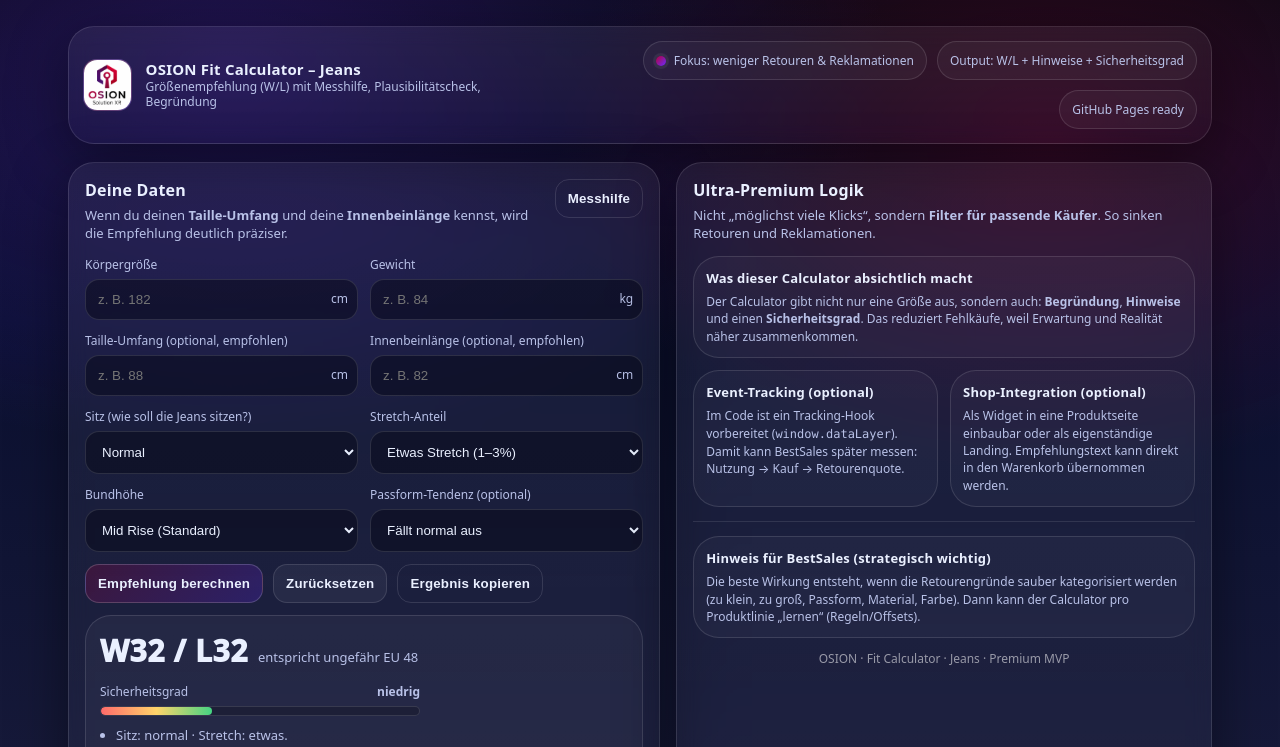
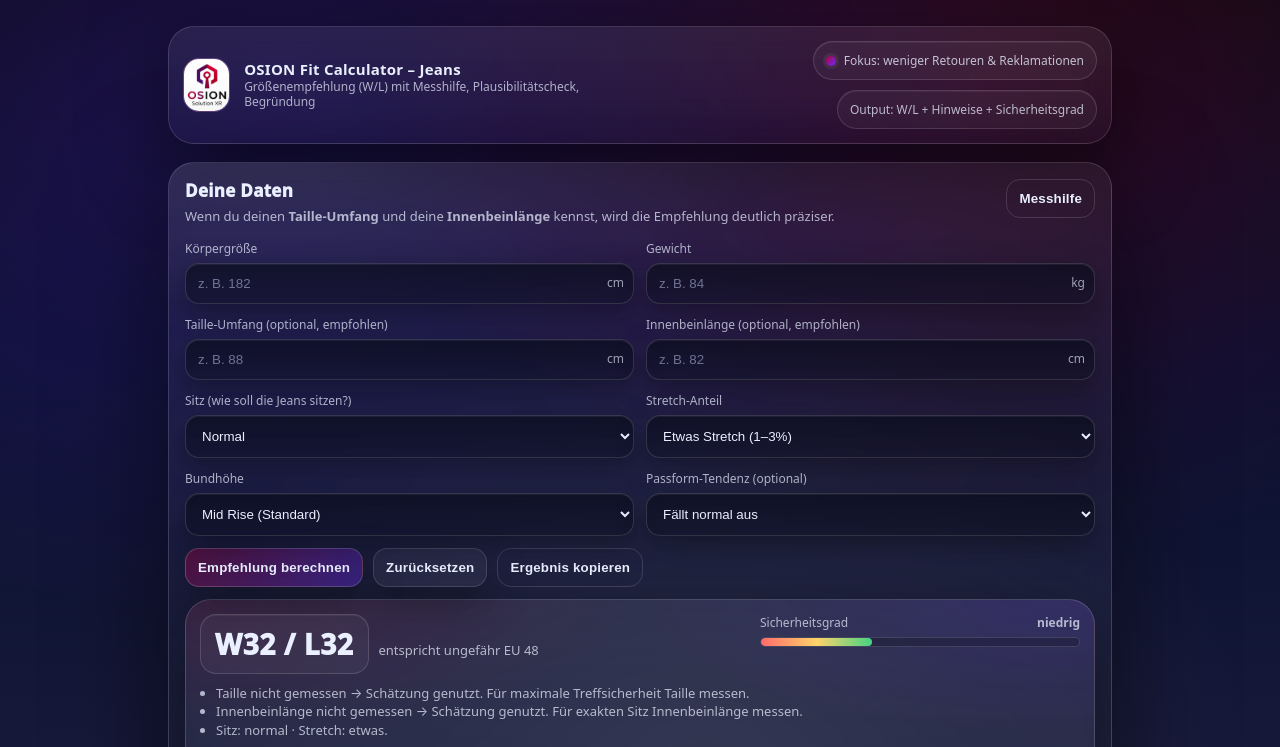
Before and after one commit to OSIONSolutionXR/Jeans-Fit-Calculator, a plain HTML site: page index.html in a window 1280 px wide. Both pictures are taken after a click on the button "Empfehlung berechnen". Shown: the top 747 px of the page. Drawn offline with Linux system fonts and the light colour scheme.

Commit message:
Update index.html

```diff
--- a/index.html
+++ b/index.html
@@ -5,6 +5,7 @@
   <meta name="viewport" content="width=device-width,initial-scale=1,viewport-fit=cover" />
   <title>OSION – Fit Calculator (Jeans)</title>
   <meta name="description" content="Jeans Fit Calculator: Größenempfehlung (W/L) mit Messhilfe, Plausibilitätscheck und klaren Hinweisen zur Reduktion von Retouren/Reklamationen." />
+
   <style>
     :root{
       --bg0:#070a14;
@@ -37,35 +38,40 @@
 
     *{ box-sizing:border-box; }
     html,body{ height:100%; }
+
+    /* ===== Premium Background ===== */
     body{
       margin:0;
       font-family: var(--sans);
       color: var(--text);
       background:
-        radial-gradient(1200px 700px at 18% 8%, rgba(107,44,255,.26), transparent 55%),
-        radial-gradient(900px 600px at 82% 18%, rgba(179,0,60,.26), transparent 55%),
-        linear-gradient(180deg, var(--bg0), var(--bg1) 40%, var(--bg2));
+        radial-gradient(1400px 900px at 22% 12%, rgba(107,44,255,.22), transparent 58%),
+        radial-gradient(1100px 820px at 78% 10%, rgba(179,0,60,.22), transparent 58%),
+        radial-gradient(900px 700px at 55% 95%, rgba(255,255,255,.06), transparent 62%),
+        linear-gradient(180deg, var(--bg0), var(--bg1) 45%, var(--bg2));
       overflow-x:hidden;
     }
 
     a{ color:inherit; text-decoration:none; }
+
     .wrap{
-      max-width: 1180px;
+      max-width: 980px;
       margin: 0 auto;
       padding: 26px 18px 44px;
     }
 
+    /* ===== Premium Topbar ===== */
     .topbar{
       display:flex;
       align-items:center;
       justify-content:space-between;
       gap:14px;
       padding: 14px 14px;
-      border:1px solid var(--stroke);
+      border: 1px solid rgba(255,255,255,.14);
       border-radius: var(--radius2);
-      background: linear-gradient(180deg, rgba(255,255,255,.06), rgba(255,255,255,.02));
-      box-shadow: var(--shadow);
-      backdrop-filter: blur(10px);
+      background: linear-gradient(180deg, rgba(255,255,255,.07), rgba(255,255,255,.025));
+      box-shadow: 0 22px 80px rgba(0,0,0,.55);
+      backdrop-filter: blur(12px);
     }
 
     .brand{
@@ -73,13 +79,13 @@
       min-width: 240px;
     }
     .logo{
-      width:52px; height:52px;
-      border-radius: 14px;
-      border:1px solid var(--stroke2);
-      background:
-        linear-gradient(135deg, rgba(179,0,60,.25), rgba(107,44,255,.25));
+      width:54px; height:54px;
+      border-radius: 16px;
+      border:1px solid rgba(255,255,255,.18);
+      background: linear-gradient(135deg, rgba(179,0,60,.25), rgba(107,44,255,.25));
       display:grid; place-items:center;
       overflow:hidden;
+      box-shadow: inset 0 1px 0 rgba(255,255,255,.08);
     }
     .logo img{
       width:100%;
@@ -90,14 +96,14 @@
     .brand h1{
       margin:0;
       font-size: 15px;
-      letter-spacing:.2px;
-      font-weight: 800;
+      letter-spacing:.25px;
+      font-weight: 900;
       line-height:1.15;
     }
     .brand .sub{
       margin-top:2px;
       font-size: 12px;
-      color: var(--muted);
+      color: rgba(234,240,255,.72);
       line-height:1.2;
     }
 
@@ -108,11 +114,12 @@
       display:flex; align-items:center; gap:8px;
       padding: 10px 12px;
       border-radius: 999px;
-      border:1px solid var(--stroke);
+      border:1px solid rgba(255,255,255,.14);
       background: rgba(255,255,255,.04);
-      color: var(--muted);
+      color: rgba(234,240,255,.78);
       font-size: 12px;
       white-space:nowrap;
+      box-shadow: inset 0 1px 0 rgba(255,255,255,.06);
     }
     .dot{
       width:10px; height:10px; border-radius:999px;
@@ -120,25 +127,23 @@
       box-shadow: 0 0 0 3px rgba(255,255,255,.06);
     }
 
+    /* ===== One-column premium layout ===== */
     .grid{
       margin-top: 18px;
       display:grid;
-      grid-template-columns: 1.05fr .95fr;
+      grid-template-columns: 1fr;
       gap: 16px;
     }
 
-    @media (max-width: 980px){
-      .grid{ grid-template-columns: 1fr; }
-      .badgeRow{ justify-content:flex-start; }
-      .brand{ min-width:auto; }
-    }
-
+    /* ===== Premium Card ===== */
     .card{
-      border:1px solid var(--stroke);
+      border: 1px solid rgba(255,255,255,.14);
       border-radius: var(--radius2);
-      background: linear-gradient(180deg, rgba(255,255,255,.06), rgba(255,255,255,.02));
-      box-shadow: var(--shadow);
-      backdrop-filter: blur(10px);
+      background:
+        radial-gradient(900px 260px at 10% 0%, rgba(255,255,255,.07), transparent 55%),
+        linear-gradient(180deg, rgba(255,255,255,.06), rgba(255,255,255,.02));
+      box-shadow: 0 28px 110px rgba(0,0,0,.55);
+      backdrop-filter: blur(12px);
       overflow:hidden;
     }
     .cardHead{
@@ -150,14 +155,14 @@
     }
     .cardTitle{
       margin:0;
-      font-size: 16px;
-      font-weight: 850;
-      letter-spacing:.2px;
+      font-size: 17px;
+      font-weight: 950;
+      letter-spacing:.3px;
     }
     .cardHint{
       margin: 6px 0 0;
       font-size: 13px;
-      color: var(--muted);
+      color: rgba(234,240,255,.72);
       line-height:1.35;
     }
     .cardBody{
@@ -172,37 +177,51 @@
     }
     @media (max-width: 560px){
       .row{ grid-template-columns: 1fr; }
+      .badgeRow{ justify-content:flex-start; }
+      .brand{ min-width:auto; }
     }
 
     label{
       display:block;
       font-size: 12px;
-      color: var(--muted);
+      color: rgba(234,240,255,.72);
       margin: 0 0 6px;
     }
     .field{
       position:relative;
     }
+
+    /* ===== Premium Inputs ===== */
     input, select{
       width:100%;
       padding: 12px 12px;
       border-radius: 14px;
-      border:1px solid var(--stroke);
-      background: rgba(10,12,28,.55);
+      border: 1px solid rgba(255,255,255,.14);
+      background:
+        linear-gradient(180deg, rgba(10,12,28,.72), rgba(10,12,28,.46));
       color: var(--text);
       outline:none;
-      transition: border-color .15s ease, transform .15s ease;
+      transition: border-color .15s ease, transform .15s ease, box-shadow .15s ease;
+      box-shadow:
+        inset 0 1px 0 rgba(255,255,255,.06),
+        0 10px 30px rgba(0,0,0,.35);
     }
+    input::placeholder{ color: rgba(185,194,232,.55); }
     input:focus, select:focus{
       border-color: rgba(255,255,255,.28);
       transform: translateY(-1px);
+      box-shadow:
+        inset 0 1px 0 rgba(255,255,255,.07),
+        0 0 0 4px rgba(107,44,255,.14),
+        0 10px 34px rgba(0,0,0,.4);
     }
+
     .suffix{
       position:absolute;
       right: 10px;
       top: 34px;
       font-size: 12px;
-      color: var(--muted);
+      color: rgba(234,240,255,.65);
       pointer-events:none;
     }
 
@@ -212,33 +231,46 @@
       flex-wrap:wrap;
       margin-top: 8px;
     }
+
+    /* ===== Premium Buttons ===== */
     .btn{
-      border: 1px solid var(--stroke);
-      background: rgba(255,255,255,.05);
+      border: 1px solid rgba(255,255,255,.14);
+      background: rgba(255,255,255,.045);
       color: var(--text);
       padding: 11px 12px;
       border-radius: 14px;
       cursor:pointer;
-      font-weight: 800;
+      font-weight: 900;
       letter-spacing:.2px;
       transition: transform .15s ease, border-color .15s ease, background .15s ease;
+      box-shadow: 0 14px 40px rgba(0,0,0,.35);
     }
     .btn:hover{ transform: translateY(-1px); border-color: rgba(255,255,255,.25); }
     .btn.primary{
       border-color: rgba(255,255,255,.18);
-      background: linear-gradient(135deg, rgba(179,0,60,.22), rgba(107,44,255,.22));
+      background: linear-gradient(135deg, rgba(179,0,60,.34), rgba(107,44,255,.34));
+    }
+    .btn.primary:hover{
+      background: linear-gradient(135deg, rgba(179,0,60,.42), rgba(107,44,255,.42));
     }
     .btn.ghost{
       background: transparent;
+      box-shadow: none;
     }
 
+    /* ===== Premium Result Card ===== */
     .result{
       margin-top: 12px;
       padding: 14px;
       border-radius: var(--radius2);
-      border: 1px solid var(--stroke);
-      background: rgba(255,255,255,.04);
+      border: 1px solid rgba(255,255,255,.16);
+      background:
+        radial-gradient(820px 240px at 0% 0%, rgba(179,0,60,.14), transparent 55%),
+        radial-gradient(820px 240px at 100% 0%, rgba(107,44,255,.14), transparent 55%),
+        linear-gradient(180deg, rgba(255,255,255,.06), rgba(255,255,255,.02));
+      box-shadow: 0 26px 90px rgba(0,0,0,.55);
     }
+
     .resultTop{
       display:flex;
       align-items:flex-start;
@@ -246,6 +278,7 @@
       gap: 12px;
       flex-wrap:wrap;
     }
+
     .sizeBig{
       display:flex;
       gap: 10px;
@@ -253,14 +286,20 @@
       flex-wrap:wrap;
     }
     .sizeBig .w{
-      font-size: 30px;
+      font-size: 28px;
       font-weight: 950;
       letter-spacing:.6px;
+      display:inline-block;
+      padding: 10px 14px;
+      border-radius: 16px;
+      border: 1px solid rgba(255,255,255,.14);
+      background: rgba(255,255,255,.04);
+      box-shadow: inset 0 1px 0 rgba(255,255,255,.06);
     }
     .sizeBig .meta{
       font-size: 13px;
-      color: var(--muted);
-      margin-top: 2px;
+      color: rgba(234,240,255,.72);
+      margin-top: 8px;
     }
 
     .confidence{
@@ -270,7 +309,7 @@
     }
     .confLabel{
       font-size: 12px;
-      color: var(--muted);
+      color: rgba(234,240,255,.72);
       margin-bottom: 6px;
       display:flex;
       justify-content:space-between;
@@ -279,8 +318,8 @@
     .bar{
       height: 10px;
       border-radius: 999px;
-      border:1px solid var(--stroke);
-      background: rgba(0,0,0,.20);
+      border: 1px solid rgba(255,255,255,.14);
+      background: rgba(0,0,0,.22);
       overflow:hidden;
     }
     .bar > i{
@@ -295,17 +334,18 @@
     .bullets{
       margin: 10px 0 0;
       padding: 0 0 0 16px;
-      color: var(--muted);
+      color: rgba(234,240,255,.72);
       line-height:1.45;
       font-size: 13px;
     }
+
     .note{
       margin-top: 10px;
       padding: 10px 12px;
       border-radius: 14px;
       border: 1px dashed rgba(255,255,255,.22);
       background: rgba(255,255,255,.03);
-      color: var(--muted);
+      color: rgba(234,240,255,.72);
       font-size: 12px;
       line-height:1.45;
     }
@@ -321,31 +361,31 @@
     }
 
     .tile{
-      border:1px solid var(--stroke);
+      border: 1px solid rgba(255,255,255,.12);
       border-radius: var(--radius2);
-      background: rgba(255,255,255,.03);
+      background: rgba(255,255,255,.028);
       padding: 12px;
     }
     .tile h3{
       margin:0;
       font-size: 13px;
-      letter-spacing:.2px;
-      font-weight: 900;
+      letter-spacing:.25px;
+      font-weight: 950;
     }
     .tile p{
       margin: 6px 0 0;
       font-size: 12px;
-      color: var(--muted);
+      color: rgba(234,240,255,.72);
       line-height:1.45;
     }
 
     .divider{
       height:1px;
-      background: rgba(255,255,255,.10);
+      background: rgba(255,255,255,.08);
       margin: 14px 0;
     }
 
-    /* Modal */
+    /* ===== Modal ===== */
     .modalBackdrop{
       position:fixed;
       inset:0;
@@ -375,7 +415,7 @@
     .modalHead b{ font-size: 14px; letter-spacing:.2px; }
     .modalBody{
       padding: 14px 16px 16px;
-      color: var(--muted);
+      color: rgba(234,240,255,.72);
       line-height:1.5;
       font-size: 13px;
     }
@@ -386,7 +426,7 @@
       border-radius: 12px;
       padding: 10px 12px;
       cursor:pointer;
-      font-weight: 900;
+      font-weight: 950;
     }
 
     .svgWrap{
@@ -396,6 +436,7 @@
       background: rgba(255,255,255,.03);
       padding: 12px;
     }
+
     .foot{
       margin-top: 12px;
       font-size: 12px;
@@ -410,8 +451,9 @@
     <div class="topbar">
       <div class="brand">
         <div class="logo" aria-hidden="true">
-          <!-- Lege dein Logo in den Repo-Ordner und passe den Dateinamen an -->
-          <img src="MGU-0015 Logo OSION Solution XR.png" alt="OSION Logo" onerror="this.style.display='none'; this.parentElement.textContent='OSION'; this.parentElement.style.fontWeight='900'; this.parentElement.style.fontSize='14px';" />
+          <!-- Logo-Datei ins Repo legen (Root). Dateiname ggf. anpassen -->
+          <img src="MGU-0015 Logo OSION Solution XR.png" alt="OSION Logo"
+               onerror="this.style.display='none'; this.parentElement.textContent='OSION'; this.parentElement.style.fontWeight='950'; this.parentElement.style.fontSize='14px';" />
         </div>
         <div>
           <h1>OSION Fit Calculator – Jeans</h1>
@@ -422,12 +464,10 @@
       <div class="badgeRow">
         <div class="pill"><span class="dot"></span> Fokus: weniger Retouren & Reklamationen</div>
         <div class="pill">Output: W/L + Hinweise + Sicherheitsgrad</div>
-        <div class="pill">GitHub Pages ready</div>
       </div>
     </div>
 
     <div class="grid">
-      <!-- INPUT -->
       <section class="card" aria-label="Eingaben">
         <div class="cardHead">
           <div>
@@ -549,65 +589,16 @@
           <div class="divider"></div>
 
           <div class="tile">
-            <h3>Messdaten erfassen (optional, aber stark gegen Retouren)</h3>
+            <h3Messdaten erfassen (optional, aber stark gegen Retouren)</h3>
             <p>
               Empfehlung wird maximal präzise mit: <b>Taille-Umfang</b> und <b>Innenbeinlänge</b>.
               Ohne Messwerte nutzt der Calculator eine Schätzung – das ist solide, aber weniger exakt.
             </p>
           </div>
+
+          <div class="foot">OSION · Fit Calculator · Jeans</div>
         </div>
       </section>
-
-      <!-- OUTPUT / INFO -->
-      <aside class="card" aria-label="Hinweise und Premium-Logik">
-        <div class="cardHead">
-          <div>
-            <h2 class="cardTitle">Ultra-Premium Logik</h2>
-            <p class="cardHint">Nicht „möglichst viele Klicks“, sondern <b>Filter für passende Käufer</b>. So sinken Retouren und Reklamationen.</p>
-          </div>
-        </div>
-
-        <div class="cardBody">
-          <div class="tile">
-            <h3>Was dieser Calculator absichtlich macht</h3>
-            <p>
-              Der Calculator gibt nicht nur eine Größe aus, sondern auch:
-              <b>Begründung</b>, <b>Hinweise</b> und einen <b>Sicherheitsgrad</b>.
-              Das reduziert Fehlkäufe, weil Erwartung und Realität näher zusammenkommen.
-            </p>
-          </div>
-
-          <div class="miniGrid">
-            <div class="tile">
-              <h3>Event-Tracking (optional)</h3>
-              <p>
-                Im Code ist ein Tracking-Hook vorbereitet (<span style="font-family:var(--mono)">window.dataLayer</span>).
-                Damit kann BestSales später messen: Nutzung → Kauf → Retourenquote.
-              </p>
-            </div>
-            <div class="tile">
-              <h3>Shop-Integration (optional)</h3>
-              <p>
-                Als Widget in eine Produktseite einbaubar oder als eigenständige Landing.
-                Empfehlungstext kann direkt in den Warenkorb übernommen werden.
-              </p>
-            </div>
-          </div>
-
-          <div class="divider"></div>
-
-          <div class="tile">
-            <h3>Hinweis für BestSales (strategisch wichtig)</h3>
-            <p>
-              Die beste Wirkung entsteht, wenn die Retourengründe sauber kategorisiert werden
-              (zu klein, zu groß, Passform, Material, Farbe).
-              Dann kann der Calculator pro Produktlinie „lernen“ (Regeln/Offsets).
-            </p>
-          </div>
-
-          <div class="foot">OSION · Fit Calculator · Jeans · Premium MVP</div>
-        </div>
-      </aside>
     </div>
   </div>
 
@@ -634,23 +625,18 @@
                 <stop offset="1" stop-color="#6b2cff" stop-opacity=".9"/>
               </linearGradient>
             </defs>
-            <!-- Person (schematisch) -->
             <circle cx="110" cy="55" r="26" fill="rgba(255,255,255,.08)" stroke="rgba(255,255,255,.18)"/>
             <rect x="86" y="82" width="48" height="96" rx="18" fill="rgba(255,255,255,.06)" stroke="rgba(255,255,255,.18)"/>
             <rect x="72" y="118" width="20" height="74" rx="10" fill="rgba(255,255,255,.06)" stroke="rgba(255,255,255,.18)"/>
             <rect x="128" y="118" width="20" height="74" rx="10" fill="rgba(255,255,255,.06)" stroke="rgba(255,255,255,.18)"/>
-            <!-- Waist line -->
             <line x1="68" y1="120" x2="152" y2="120" stroke="url(#g)" stroke-width="6" stroke-linecap="round"/>
             <text x="175" y="126" fill="rgba(255,255,255,.75)" font-size="14">Taille-Umfang</text>
 
-            <!-- Jeans icon -->
             <path d="M400 42 h80 l12 150 h-34 l-10-95 h-16 l-10 95 h-34z"
                   fill="rgba(255,255,255,.06)" stroke="rgba(255,255,255,.18)" stroke-width="2"/>
-            <!-- Inseam line -->
             <line x1="440" y1="100" x2="440" y2="190" stroke="url(#g)" stroke-width="6" stroke-linecap="round"/>
             <text x="470" y="150" fill="rgba(255,255,255,.75)" font-size="14">Innenbeinlänge</text>
 
-            <!-- Tip box -->
             <rect x="560" y="54" width="240" height="130" rx="18" fill="rgba(255,255,255,.04)" stroke="rgba(255,255,255,.14)"/>
             <text x="578" y="84" fill="rgba(255,255,255,.8)" font-size="13">Tipp:</text>
             <text x="578" y="108" fill="rgba(255,255,255,.72)" font-size="12">Lieblingsjeans flach hinlegen,</text>
@@ -663,14 +649,6 @@
   </div>
 
   <script>
-/**
- * OSION Fit Calculator – Jeans (Premium MVP)
- * - Empfehlung: W/L
- * - Confidence / Plausibility
- * - Messhilfe Modal
- * - Tracking hook (dataLayer)
- */
-
     (function(){
       const $ = (id) => document.getElementById(id);
 
@@ -710,7 +688,6 @@
         return Math.round(n/step)*step;
       }
 
-  // Map inseam inches to common L
       function mapL(inches){
         const options = [28,30,32,34,36];
         let best = options[0], bestD = Infinity;
@@ -721,49 +698,36 @@
         return best;
       }
 
-  // Map waist inches to common W
       function mapW(inches){
-    // Common W: 26–44
         const w = clamp(Math.round(inches), 26, 44);
         return w;
       }
 
       function euApproxFromW(w){
-    // Rough mapping (varies by brand; used only as approx hint)
-    // W28≈EU44, W30≈EU46, W32≈EU48, W34≈EU50, W36≈EU52, W38≈EU54
         const base = 44 + (w - 28);
-    // Smooth to even sizes
         return Math.round(base/2)*2;
       }
 
       function beltApproxFromWaistCm(waistCm){
-    // Belt size often close to waist cm rounded to 5
         if (!waistCm) return null;
-    return roundToNearest(waistCm + 7, 5); // small allowance over body measurement
+        return roundToNearest(waistCm + 7, 5);
       }
 
       function estimateInseamCmFromHeight(heightCm){
-    // Simple heuristic: inseam ~ 45% of height (varies by body)
         return heightCm ? Math.round(heightCm * 0.45) : null;
       }
 
       function estimateWaistCmFromHeightWeight(heightCm, weightKg){
-    // Conservative heuristic based on BMI-ish:
-    // Not medical, just a fallback if no waist measurement exists.
         if (!heightCm || !weightKg) return null;
         const hM = heightCm / 100;
         const bmi = weightKg / (hM*hM);
 
-    // Translate BMI into waist range (broad & safe)
-    // Baseline waist for BMI 22: ~ (height*0.42)
         let waist = heightCm * 0.42 + (bmi - 22) * 1.8;
         waist = clamp(waist, 68, 125);
         return Math.round(waist);
       }
 
       function confidenceScore(inputsUsed){
-    // 0..100
-    // waist + inseam = high, one of them = mid, none = low
         let score = 35;
         if (inputsUsed.waist) score += 35;
         if (inputsUsed.inseam) score += 25;
@@ -776,6 +740,15 @@
         if (score >= 78) return "hoch";
         if (score >= 55) return "mittel";
         return "niedrig";
+      }
+
+      function escapeHtml(str){
+        return String(str)
+          .replaceAll("&","&amp;")
+          .replaceAll("<","&lt;")
+          .replaceAll(">","&gt;")
+          .replaceAll('"',"&quot;")
+          .replaceAll("'","&#039;");
       }
 
       function platformTracking(eventName, payload){
@@ -791,46 +764,33 @@
         const waistCmIn = Number(el.waist.value || 0) || null;
         const inseamCmIn = Number(el.inseam.value || 0) || null;
 
-    const fit = el.fit.value;       // slim, regular, loose
-    const stretch = el.stretch.value; // none, some, high
-    const rise = el.rise.value;     // low, mid, high
-    const brand = el.brand.value;   // tts, small, large
+        const fit = el.fit.value;
+        const stretch = el.stretch.value;
+        const rise = el.rise.value;
+        const brand = el.brand.value;
 
-    // Derived values (fallbacks)
         const waistCm = waistCmIn || estimateWaistCmFromHeightWeight(heightCm, weightKg);
         const inseamCm = inseamCmIn || estimateInseamCmFromHeight(heightCm);
 
-    // Convert to inches
         const waistIn = waistCm ? waistCm / 2.54 : null;
         const inseamIn = inseamCm ? inseamCm / 2.54 : null;
 
-    // Base W/L
         let W = waistIn ? mapW(waistIn) : 32;
         let L = inseamIn ? mapL(Math.round(inseamIn)) : 32;
 
-    // Adjustments: fit preference
         if (fit === "slim") W -= 1;
         if (fit === "loose") W += 1;
 
-    // Stretch adjustment: more stretch can allow one step smaller
         if (stretch === "high") W -= 1;
-    if (stretch === "none") W += 0; // keep
 
-    // Rise affects perceived tightness at waist/hip
-    if (rise === "low") W += 0;   // low rise often sits lower; avoid aggressive downsizing
-    if (rise === "high") W -= 0;  // keep neutral
-
-    // Brand tendency
         if (brand === "small") W += 1;
         if (brand === "large") W -= 1;
 
         W = clamp(W, 26, 44);
 
-    // Meta
         const eu = euApproxFromW(W);
         const belt = beltApproxFromWaistCm(waistCmIn || null);
 
-    // Confidence and notes
         const used = {
           waist: Boolean(waistCmIn),
           inseam: Boolean(inseamCmIn),
@@ -846,14 +806,14 @@
 
         if (used.waist){
           bullets.push(`Taille gemessen: ${waistCmIn} cm → W${W}.`);
-    } else if (waistCm){
+        } else {
           bullets.push(`Taille nicht gemessen → Schätzung genutzt. Für maximale Treffsicherheit Taille messen.`);
           notes.push(`Ohne gemessene Taille ist die Empfehlung konservativ. Messung bringt deutlich höhere Sicherheit.`);
         }
 
         if (used.inseam){
           bullets.push(`Innenbeinlänge gemessen: ${inseamCmIn} cm → L${L}.`);
-    } else if (inseamCm){
+        } else {
           bullets.push(`Innenbeinlänge nicht gemessen → Schätzung genutzt. Für exakten Sitz Innenbeinlänge messen.`);
           notes.push(`Innenbeinlänge beeinflusst den Sitz stark. Messung bringt deutlich höhere Sicherheit.`);
         }
@@ -864,25 +824,20 @@
           bullets.push(`Passform-Tendenz berücksichtigt: ${brand === "small" ? "fällt klein aus" : "fällt groß aus"}.`);
         }
 
-    // Edge guidance: between sizes
         const betweenHint = (stretch === "high" || fit === "slim")
           ? `Wenn du zwischen zwei Größen liegst: eher die kleinere nehmen (wegen Stretch/enger Sitz).`
           : `Wenn du zwischen zwei Größen liegst: eher die größere nehmen (mehr Komfort).`;
         notes.push(betweenHint);
 
-    // Safe statement to reduce complaints: expectation
-    notes.push(`Hinweis: Produktbilder können täuschen. Maßangaben und Sitz-Hinweise auf der Produktseite sind entscheidend.`);
+        notes.push(`Hinweis: Maßangaben und Sitz-Hinweise auf der Produktseite sind entscheidend.`);
 
-    // Explain "why"
         const why = [
           `Basis: ${used.waist ? "gemessene Taille" : "Taille-Schätzung"} + ${used.inseam ? "gemessene Innenbeinlänge" : "Innenbein-Schätzung"}.`,
           `Anpassung: Sitz (${fit}) + Stretch (${stretch}) + Passform-Tendenz (${brand}).`
         ].join(" ");
 
-    // How
         const how = `Bestes Ergebnis: Taille + Innenbeinlänge messen (oder Lieblingsjeans messen). Das reduziert Fehlkäufe und damit Retouren/Reklamationen.`;
 
-    // UI update
         el.sizeWL.textContent = `W${W} / L${L}`;
         const beltTxt = belt ? ` · Gürtelmaß ca. ${belt} cm` : ``;
         el.sizeMeta.textContent = `entspricht ungefähr EU ${eu}${beltTxt}`;
@@ -898,7 +853,6 @@
 
         el.result.style.display = "block";
 
-    // tracking hook
         platformTracking("oson_fit_calc_result", {
           category: "jeans",
           W, L,
@@ -909,15 +863,6 @@
         });
 
         return { W, L, eu, belt, score, label, bullets, notes };
-  }
-
-  function escapeHtml(str){
-    return String(str)
-      .replaceAll("&","&amp;")
-      .replaceAll("<","&lt;")
-      .replaceAll(">","&gt;")
-      .replaceAll('"',"&quot;")
-      .replaceAll("'","&#039;");
       }
 
       function reset(){
@@ -965,7 +910,6 @@
       el.closeMeasure.addEventListener("click", closeModal);
       el.modalBackdrop.addEventListener("click", (e)=>{ if(e.target === el.modalBackdrop) closeModal(); });
 
-  // Initial tracking
       platformTracking("oson_fit_calc_view", { category: "jeans" });
     })();
   </script>
```
Lines whose indentation alone changed are shown as unchanged.
